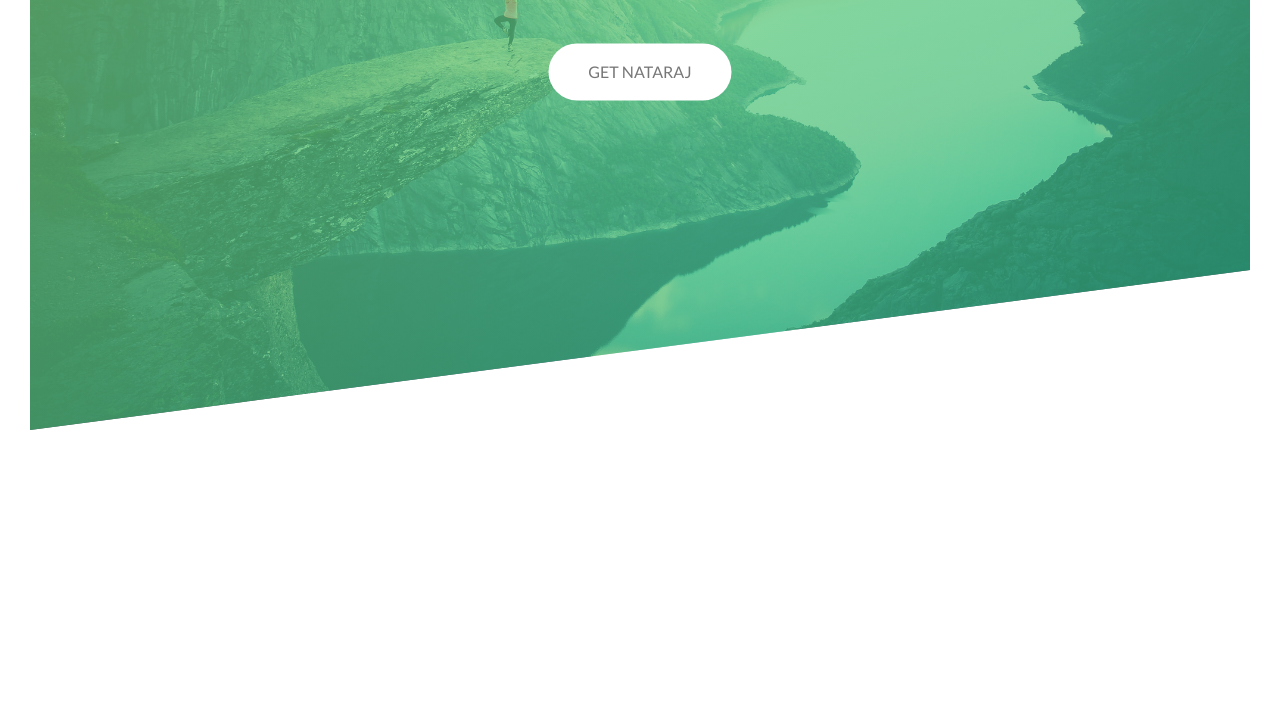
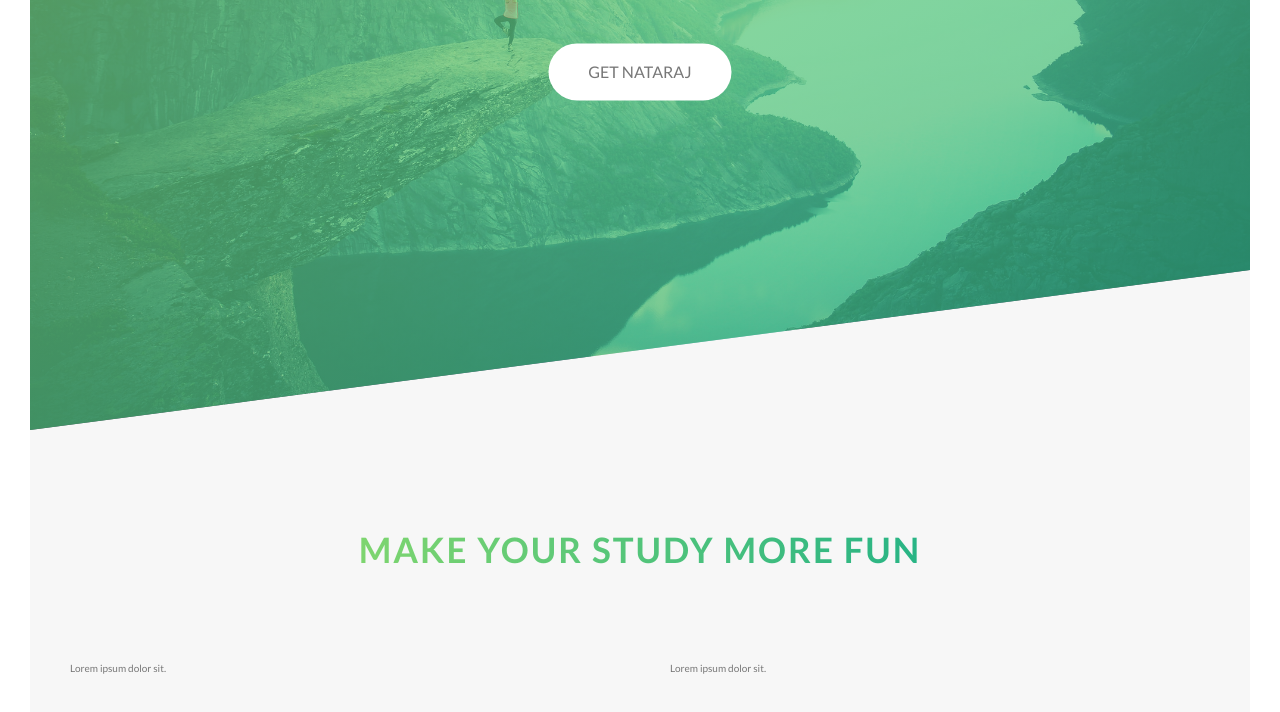
Before and after one commit to sandy-bansal/advance_css_1, a website: page index.html in a window 1280 px wide. Shown: the part 360-1072 px from the top of the page. Before the commit the page ends 820 px from the top, so only its background shows below. Drawn offline with Linux system fonts and the light colour scheme.

Commit message:
about section and utilities classes

```diff
--- a/index.html
+++ b/index.html
@@ -30,6 +30,27 @@
             <a href="#" class="btn btn--white"> Get Nataraj </a>
         </div>
     </header>
+
+    <!-- main section will tell browser or search engine that this is a main part of website -->
+    <main>
+        <section class="section-about">
+            <div class="u-center-text u-margin-bottom-8">
+                <!-- this is utility class that is used for center text purpose -->
+                <h2 class="heading-secondary">
+                    make your study more fun
+                </h2>
+            </div>
+
+            <div class="row">
+                <div class="col-1-of-2">
+                    Lorem ipsum dolor sit.
+                </div>
+                <div class="col-1-of-2">
+                    Lorem ipsum dolor sit.
+                </div>
+            </div>
+        </section>
+    </main>
 
     <!--
     <section class="grid-test">
--- a/sass/abstracts/_variables.scss
+++ b/sass/abstracts/_variables.scss
@@ -2,6 +2,8 @@
 $color-primary: #55c57a;
 $color-primary-light: #7ed56f;
 $color-primary-dark: #28b485;
+
+$color-grey-light-1: #f7f7f7;
 
 $color-gry-dark: #777;
 $color-white: #fff;
--- a/sass/base/_typography.scss
+++ b/sass/base/_typography.scss
@@ -43,3 +43,20 @@ body {
         animation: moveInRight 2s ease-out;
     }
 }
+
+.heading-secondary {
+    font-size: 3.5rem;
+    text-transform: uppercase;
+    font-weight: 700;
+    display: inline-block; // so that text only take space equal to content not more than that so we can set color.
+    background-image: linear-gradient(to right, $color-primary-light,  $color-primary-dark);
+    -webkit-background-clip: text; // this will place background (in this case linear gradient) in text so that background is only visible where text is.
+    color: transparent;
+    letter-spacing: 2px;
+    transition: all .2s;
+
+    &:hover {
+        transform: skewY(2deg) skewX(15deg) scale(1.1);
+        text-shadow: .5rem 1rem 2rem rgba($color-black, .2);
+    }
+}
--- a/sass/base/_utilities.scss
+++ b/sass/base/_utilities.scss
@@ -0,0 +1,7 @@
+.u-center-text {
+    text-align: center;
+}
+
+.u-margin-bottom-8 {
+    margin-bottom: 8rem;
+}
--- a/sass/layout/_grid.scss
+++ b/sass/layout/_grid.scss
@@ -1,7 +1,6 @@
 // 1140px is a standard these days for making grid.
 .row {
     max-width: $grid-width;
-    background-color: #eee;
     margin: 0 auto; //this is used to center a block element inside a block element.
 
     // this will select everything except last child of row means last row.
@@ -18,7 +17,6 @@
     // here ^ this means it select every class which start from "col-".
     // attribute selector
     [class^="col-"] {
-        background-color: orangered;
         float: left;
 
         &:not(:last-child) {
--- a/sass/pages/_home.scss
+++ b/sass/pages/_home.scss
@@ -0,0 +1,5 @@
+.section-about {
+    background-color: $color-grey-light-1;
+    padding: 25rem 0;
+    margin-top: -20vh; // to cover white part of 95vh header size and 75 is clip so 20vh is remaining.
+}
```
Also changed, not shown: css/style.css.
